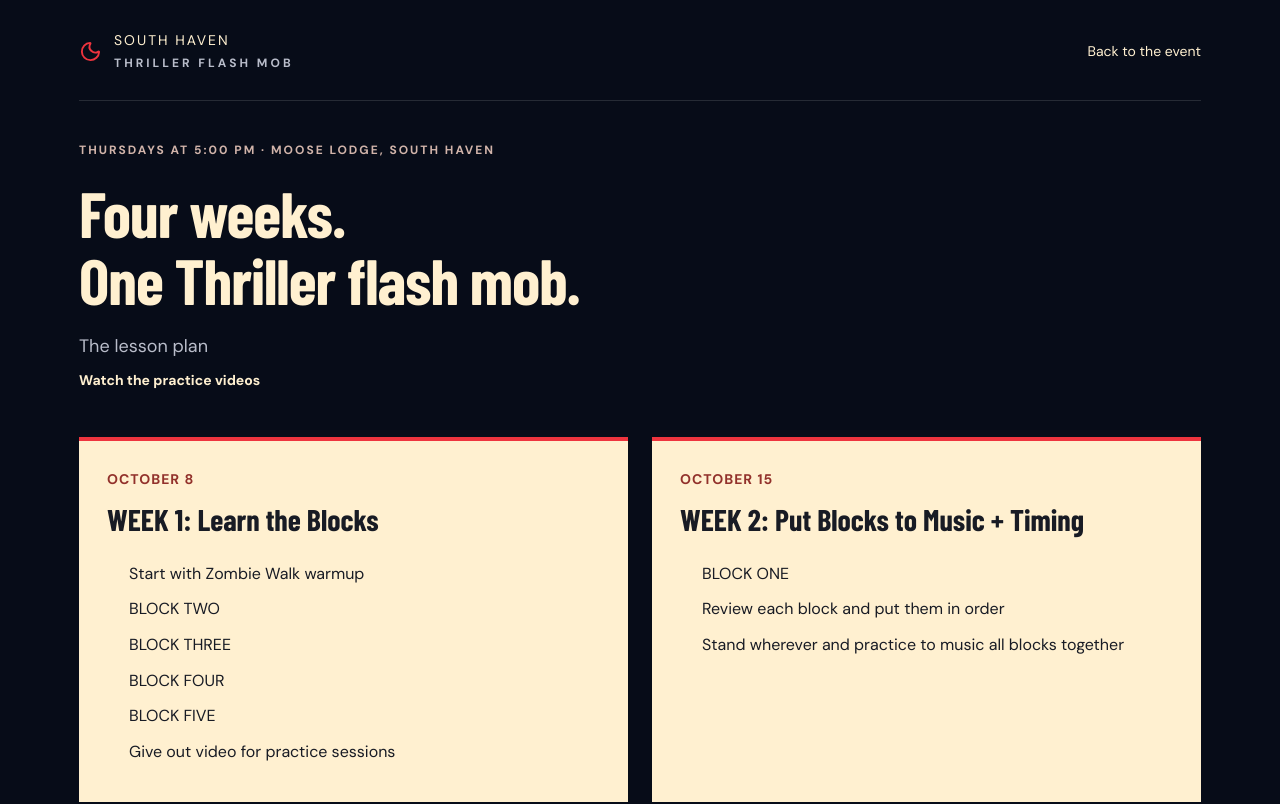
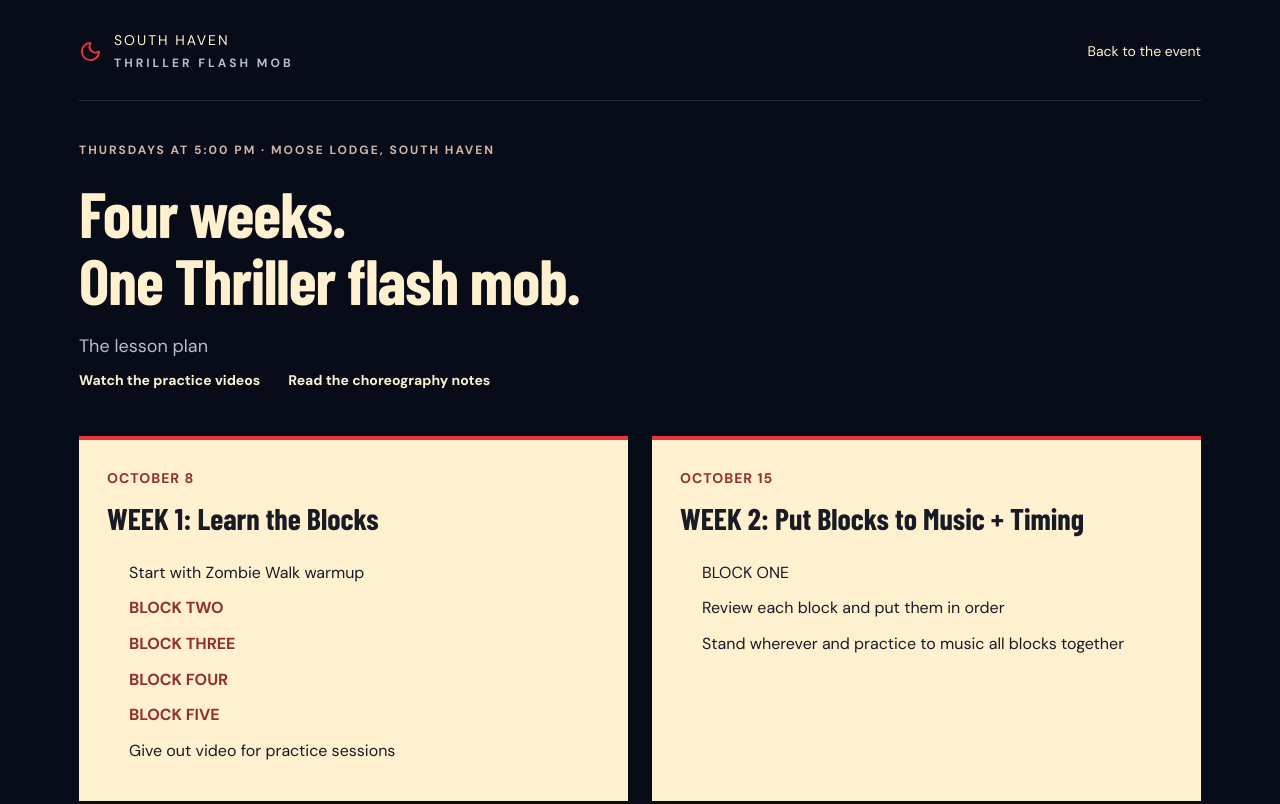
Before and after one commit to caseinfotech/thriller, a Next.js app: page /lesson-plan in a window 1280 px wide. Shown: the top 804 px of the page. Built offline with nearby package versions, Linux system fonts and the light colour scheme; a web font is replaced by a local one.

Commit message:
Update Site source

```diff
--- /dev/null
+++ b/app/lesson-plan/choreography.ts
@@ -0,0 +1,44 @@
+export const choreography = [
+  {
+    id: "block-two", title: "Block Two", setup: "Facing the left wall, step out with the right foot.",
+    steps: [
+      ["1–2 / 3–4 / 5–6 / 7–8", "Twerk / back headbang / head forward / clap."],
+      ["1–8", "Strut: right, left, right, tap left; left, right, left; step out on 8."],
+      ["&1 / &3", "Left–right, headbang up; fold down."],
+      ["5–6–7 / 8", "Teaser walk; knock ’em out on 8."],
+      ["&1", "Lunge into creep (transition into Block Three)."],
+    ],
+  },
+  {
+    id: "block-three", title: "Block Three", setup: "Forward-facing right lunge into creep.",
+    steps: [
+      ["1 / 2 / 3 / 4", "Creep / shoulders / slide together / clap."],
+      ["5 / 6 / 7 / 8", "Left lunge / slide / together / stomp."],
+      ["&1 / &2 / &3 / 4", "Shrug / head / shrug / step to thrust."],
+      ["5–6–7–8 / 1–2–3–4", "Thrust."],
+      ["5 / 6–7–8", "Scuff on 5; hand wave on 6, 7, 8."],
+    ],
+    note: "Hand-wave reference: 1:44 in the MJ video, as noted on the handwritten sheet.",
+  },
+  {
+    id: "block-four", title: "Block Four", setup: "Party time — do the twist!",
+    steps: [
+      ["1–8", "Party time: do the twist."],
+      ["1, 2, 3 &4 / 5, 6, 7 &8", "Shimmy forward; stomp, right foot first."],
+      ["R 1–8 / 2–8", "Classic."],
+      ["1 / 2 / 3 / 4", "Walk 1, 2, 3; switch on 4. Rock step."],
+    ],
+    note: "The Classic cue retains the sheet’s shorthand: “R 1–8, 2–8.”",
+  },
+  {
+    id: "block-five", title: "Block Five", setup: "Zombie stomp, then finish with your zombie pose.",
+    steps: [
+      ["1–6", "Zombie stomp: hand and right foot turn outside, to the back wall (left stationary)."],
+      ["7", "Death glare forward."],
+      ["1–4", "Zombie: hands on knees/thighs."],
+      ["5–6", "Jump."],
+      ["7–8", "Pose."],
+      ["1–2–3–4–5–6–7–8", "Fade."],
+    ],
+  },
+];
```
Also changed, not shown: app/lesson-plan/page.tsx (+2 -1 lines), app/globals.css.
